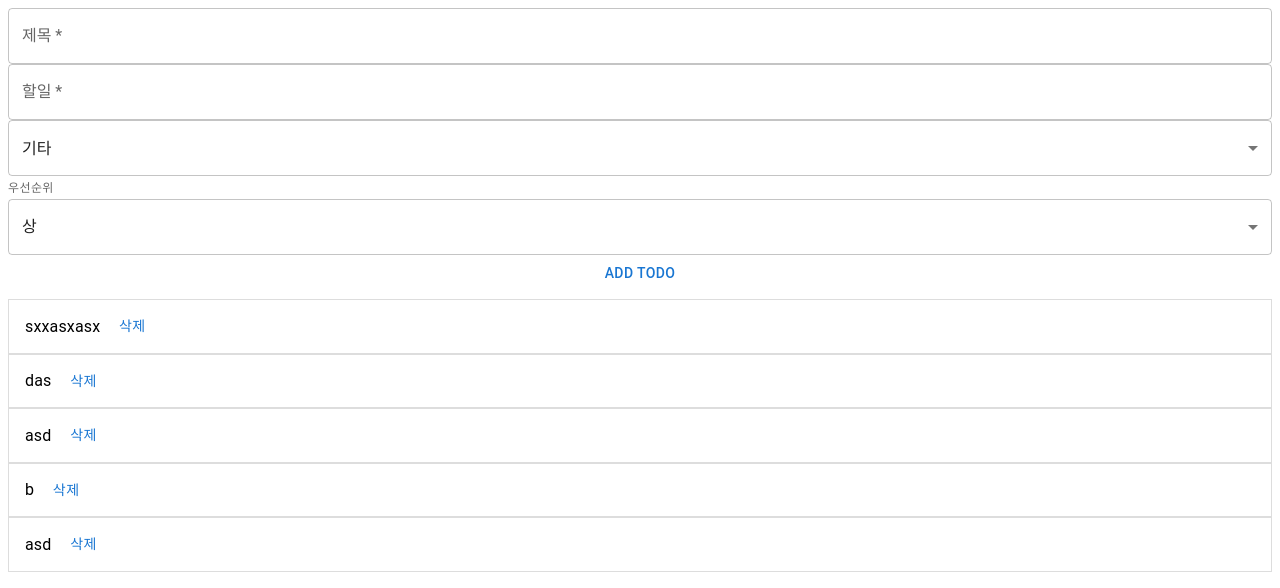
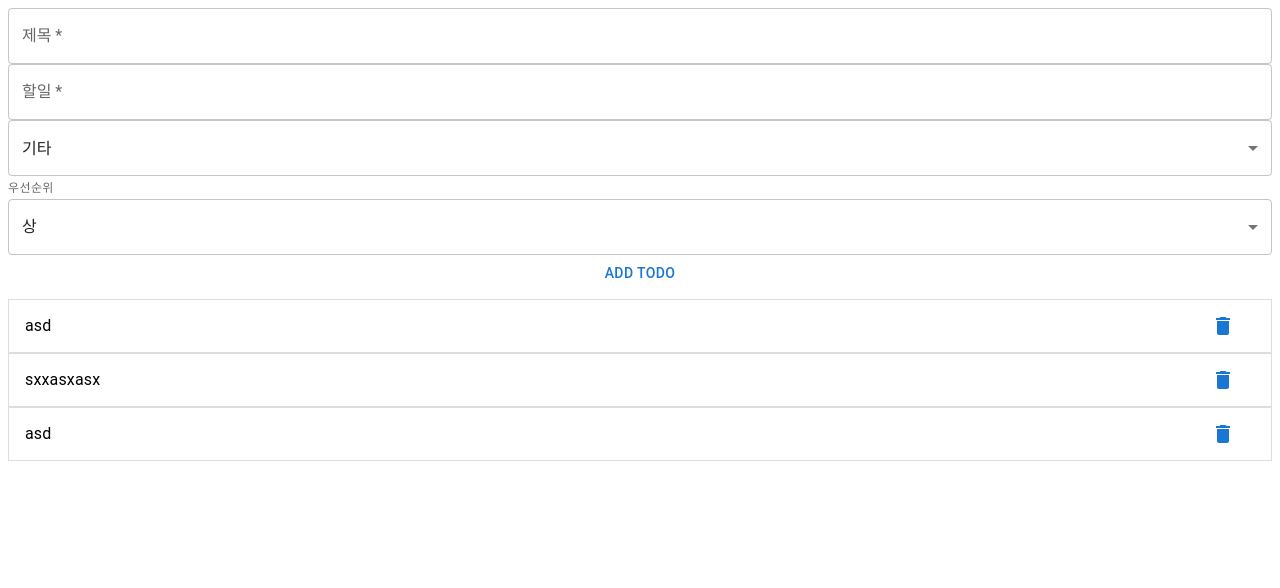
Before and after one commit to ilacilac/kstd-todo, a Next.js app: page / in a window 1280 px wide. Shown: the top 588 px of the page. Built offline with nearby package versions, Linux system fonts and the light colour scheme.

Commit message:
Feat: start modal

```diff
--- a/components/Todo/TodoList.tsx
+++ b/components/Todo/TodoList.tsx
@@ -1,5 +1,5 @@
 import { DragDropContext, Draggable, Droppable } from "react-beautiful-dnd";
-import { List } from "@mui/material";
+import { Box, List } from "@mui/material";
 import { Todo } from "../../types/todo";
 import TodoListItem from "./TodoListItem";
 import { Dispatch, SetStateAction } from "react";
@@ -35,7 +35,7 @@ const TodoList: React.FC<TodoListProps> = ({
   return (
     <Droppable droppableId="inbox-column">
       {(provided) => (
-        <div ref={provided.innerRef} {...provided.droppableProps}>
+        <Box ref={provided.innerRef} {...provided.droppableProps}>
           <List>
             {todos.map((todo, index) => (
               <TodoListItem
@@ -47,7 +47,7 @@ const TodoList: React.FC<TodoListProps> = ({
             ))}
             {provided.placeholder}
           </List>
-        </div>
+        </Box>
       )}
     </Droppable>
   );
--- a/components/Todo/TodoListItem.tsx
+++ b/components/Todo/TodoListItem.tsx
@@ -1,5 +1,6 @@
+import React from "react";
 import { Button, ListItem, Typography } from "@mui/material";
-import React from "react";
+import DeleteIcon from "@mui/icons-material/Delete";
 import { Draggable } from "react-beautiful-dnd";
 import { Todo } from "../../types/todo";
 
@@ -9,13 +10,20 @@ type TodoListItemProps = {
   deleteTodo: (id: string) => void;
 };
 
-const listItemStyle = { border: "1px solid #dddddd" };
+const listItemStyle = {
+  display: "flex",
+  justifyContent: "space-between",
+  border: "1px solid #dddddd",
+};
 
 const TodoListItem: React.FC<TodoListItemProps> = ({
   todo,
   index,
   deleteTodo,
 }) => {
+  const onClick = (todo: Todo) => {
+    console.log("a");
+  };
   return (
     <Draggable draggableId={todo.id} index={index}>
       {(provided) => (
@@ -24,10 +32,14 @@ const TodoListItem: React.FC<TodoListItemProps> = ({
           ref={provided.innerRef}
           {...provided.draggableProps}
           {...provided.dragHandleProps}
+          onClick={() => {
+            onClick(todo);
+          }}
         >
-          {/* TodoItem 컴포넌트에 각 todo를 넘겨줌 */}
           <Typography>{todo.task}</Typography>
-          <Button onClick={() => deleteTodo(todo.id)}>삭제</Button>
+          <Button onClick={() => deleteTodo(todo.id)} title="삭제">
+            <DeleteIcon />
+          </Button>
         </ListItem>
       )}
     </Draggable>
--- a/data/todos.json
+++ b/data/todos.json
@@ -1,4 +1,13 @@
 [
+  {
+    "id": "fd88175e-b80a-4720-8225-147f0eaa33f0",
+    "task": "asd",
+    "category": "회사",
+    "startDate": "",
+    "endDate": "",
+    "priority": "중",
+    "isDone": false
+  },
   {
     "id": "50925a1a-5415-4397-879f-d2f9fd385480",
     "title": "sds",
@@ -10,40 +19,12 @@
     "isDone": false
   },
   {
-    "id": "19c05b38-a6af-4749-b43a-e0b55076ee9a",
-    "title": "a",
-    "task": "das",
-    "category": "기타",
-    "startDate": "2022-04-12",
-    "endDate": "",
-    "priority": "상",
-    "isDone": false
-  },
-  {
-    "id": "fd88175e-b80a-4720-8225-147f0eaa33f0",
-    "task": "asd",
-    "category": "회사",
-    "startDate": "",
-    "endDate": "",
-    "priority": "중",
-    "isDone": "대기"
-  },
-  {
-    "id": "0de90211-8c3c-45eb-87ee-810855ae4e9d",
-    "task": "b",
-    "category": "회사",
-    "startDate": "",
-    "endDate": "",
-    "priority": "중",
-    "isDone": false
-  },
-  {
     "id": "b0a5da6e-b4b8-4cfe-9b36-302e656d8e8a",
     "task": "asd",
     "category": "회사",
     "startDate": "",
     "endDate": "",
     "priority": "중",
-    "isDone": "대기"
+    "isDone": false
   }
 ]
--- a/package.json
+++ b/package.json
@@ -11,6 +11,7 @@
   "dependencies": {
     "@emotion/react": "^11.11.1",
     "@emotion/styled": "^11.11.0",
+    "@mui/icons-material": "^5.14.8",
     "@mui/material": "^5.14.8",
     "@types/react-beautiful-dnd": "^13.1.4",
     "@types/react-datepicker": "^4.15.0",
```
Also changed, not shown: 1 other file (tests, documents, lock files or other folders).
